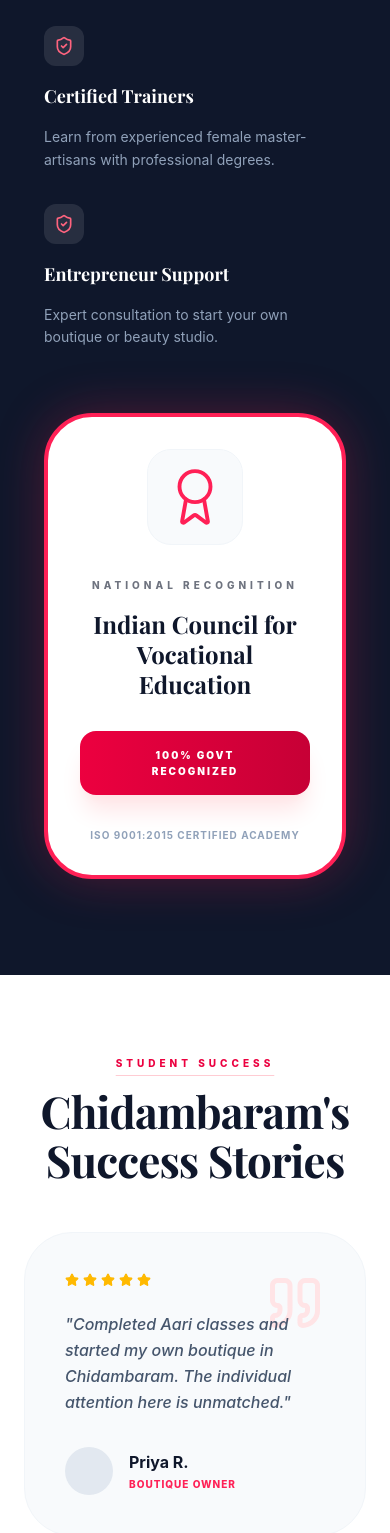
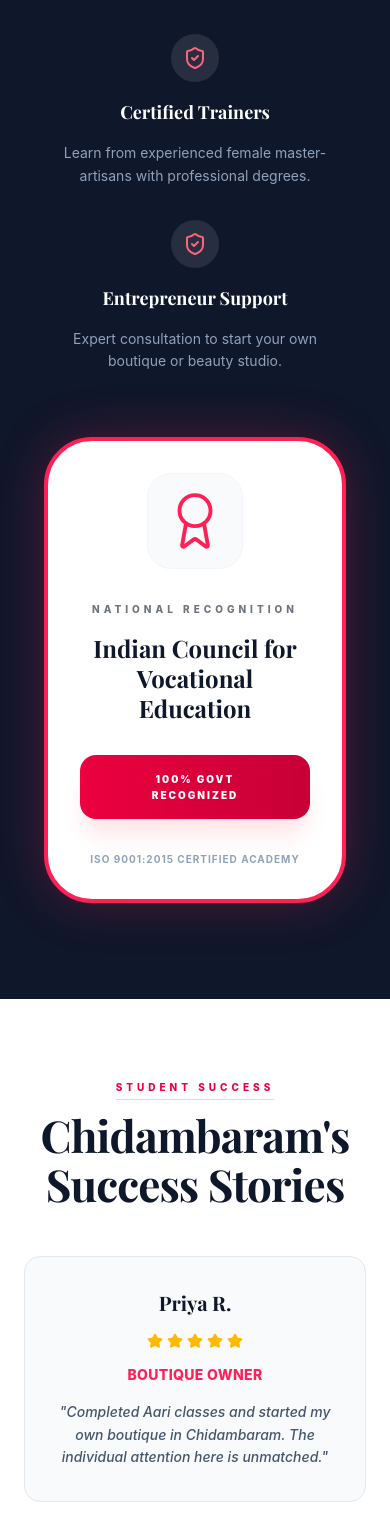
Before and after one commit to janadeveloper26/art, a React (Vite) app: page / in a window 390 px wide. Shown: the part 4306-5839 px from the top of the page. Built offline with nearby package versions, Linux system fonts and the light colour scheme; a web font is replaced by a local one.

Commit message:
Refactor Footer and Navbar components for improved logo display and text alignment

```diff
--- a/src/components/Footer.jsx
+++ b/src/components/Footer.jsx
@@ -29,19 +29,17 @@
           {/* Brand */}
           <div className="space-y-8 col-span-1 md:col-span-2 lg:col-span-1">
             <Link to="/" className="flex items-center gap-3">
-              <div className="w-12 h-12 bg-white rounded-2xl flex items-center justify-center p-1 shadow-sm">
+              <div className="w-14 h-14 sm:w-16 sm:h-16 bg-white rounded-2xl flex items-center justify-center p-1 shadow-sm shrink-0">
                 <img
                   src="/logo.png"
                   alt="Logo"
                   className="w-full h-full object-contain"
                 />
               </div>
-              <div>
-                <p className="font-serif text-xl font-bold text-slate-900 leading-none">
-                  Glorious Art
-                </p>
-                <p className="text-[10px] text-rose-500 font-extrabold uppercase tracking-widest mt-1">
-                  Creations
+
+              <div className="flex-1">
+                <p className="font-serif font-bold text-slate-900 leading-none whitespace-nowrap text-[clamp(12px,4.2vw,20px)]">
+                  Glorious Art Creations
                 </p>
               </div>
             </Link>
--- a/src/components/Navbar.jsx
+++ b/src/components/Navbar.jsx
@@ -96,12 +96,17 @@
                   />
                 </div>
                 <div className="hidden xs:block sm:block">
-                  <p className="font-serif text-sm md:text-xl font-extrabold leading-none text-slate-900 group-hover:text-rose-600 transition-colors">
-                    Glorious Art
-                  </p>
-                  <p className="text-[8px] md:text-[10px] text-rose-500 tracking-[0.2em] font-extrabold uppercase mt-0.5 md:mt-1">
-                    Creations
-                  </p>
+                  <span className="font-serif text-sm md:text-lg font-extrabold leading-none text-slate-900 group-hover:text-rose-600 transition-colors block md:inline">
+                    Glorious Art Creations
+                  </span>
+                  <span className="block md:hidden">
+                    <span className="font-serif text-sm font-extrabold text-slate-900">
+                      Glorious Art
+                    </span>
+                    <span className="text-[8px] text-rose-500 tracking-[0.2em] font-extrabold uppercase">
+                      Creations
+                    </span>
+                  </span>
                 </div>
               </Link>
 
--- a/src/pages/Home.jsx
+++ b/src/pages/Home.jsx
@@ -401,9 +401,8 @@
                 </div>
               </div>
 
-              <div className="grid sm:grid-cols-2 gap-8">
+              <div className="grid sm:grid-cols-2 lg:grid-cols-3 gap-8">
                 {[
-
                   {
                     title: "Daily & Weekend Batches",
                     desc: "Flexible timings designed for students, homemakers, and professionals.",
@@ -417,9 +416,9 @@
                     desc: "Expert consultation to start your own boutique or beauty studio.",
                   },
                 ].map((item, i) => (
-                  <div key={i} className="space-y-4">
-                    <div className="w-10 h-10 rounded-xl bg-white/10 flex items-center justify-center text-rose-400">
-                      <ShieldCheck size={20} />
+                  <div key={i} className="space-y-4 text-center md:text-left">
+                    <div className="w-12 h-12 rounded-full bg-white/10 flex items-center justify-center text-rose-400 mx-auto md:mx-0">
+                      <ShieldCheck size={24} />
                     </div>
                     <h4 className="text-white font-bold text-lg">
                       {item.title}
@@ -476,34 +475,30 @@
             title="Chidambaram's <span className='gradient-text'>Success Stories</span>"
             center
           />
-          <div className="grid md:grid-cols-3 gap-12">
+
+          <div className="grid sm:grid-cols-2 lg:grid-cols-3 gap-8">
             {testimonials.map((t, i) => (
               <motion.div
                 key={i}
                 {...fadeIn}
                 transition={{ delay: i * 0.1 }}
-                className="p-10 rounded-[3rem] bg-slate-50 border border-slate-100 relative group hover:bg-white hover:shadow-xl transition-all"
+                className="p-8 rounded-2xl bg-slate-50 border border-slate-200 text-center hover:bg-white hover:shadow-lg transition-all"
               >
-                <Quote
-                  className="text-rose-100 absolute top-10 right-10 group-hover:text-rose-200 transition-colors"
-                  size={60}
-                />
-                <div className="flex gap-1 text-amber-400 mb-6">
-                  {[1, 2, 3, 4, 5].map((s) => (
-                    <Star key={s} size={14} fill="currentColor" />
-                  ))}
-                </div>
-                <p className="text-slate-600 font-medium leading-relaxed mb-8 relative z-10 italic">
-                  "{t.text}"
-                </p>
-                <div className="flex items-center gap-4">
-                  <div className="w-12 h-12 rounded-full bg-slate-200" />
-                  <div>
-                    <p className="font-bold text-slate-900">{t.name}</p>
-                    <p className="text-[10px] uppercase font-extrabold text-rose-500 tracking-widest">
-                      {t.role}
-                    </p>
+                <div className="space-y-4">
+                  <p className="font-serif font-bold text-slate-900 text-xl">
+                    {t.name}
+                  </p>
+                  <div className="flex justify-center gap-1 text-amber-400 mb-4">
+                    {[1, 2, 3, 4, 5].map((s) => (
+                      <Star key={s} size={16} fill="currentColor" />
+                    ))}
                   </div>
+                  <p className="text-sm uppercase font-extrabold text-rose-500 tracking-wide">
+                    {t.role}
+                  </p>
+                  <p className="text-slate-600 font-medium text-sm leading-relaxed italic">
+                    "{t.text}"
+                  </p>
                 </div>
               </motion.div>
             ))}
```
